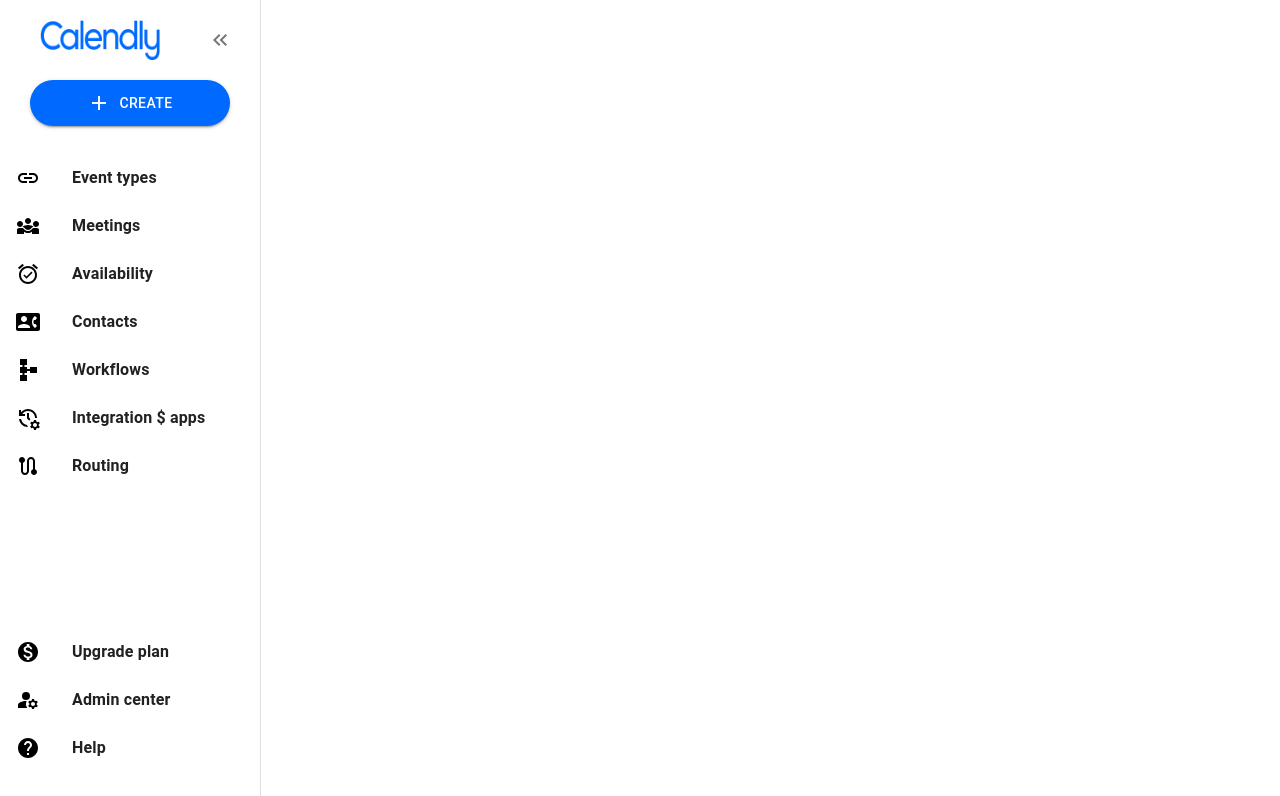
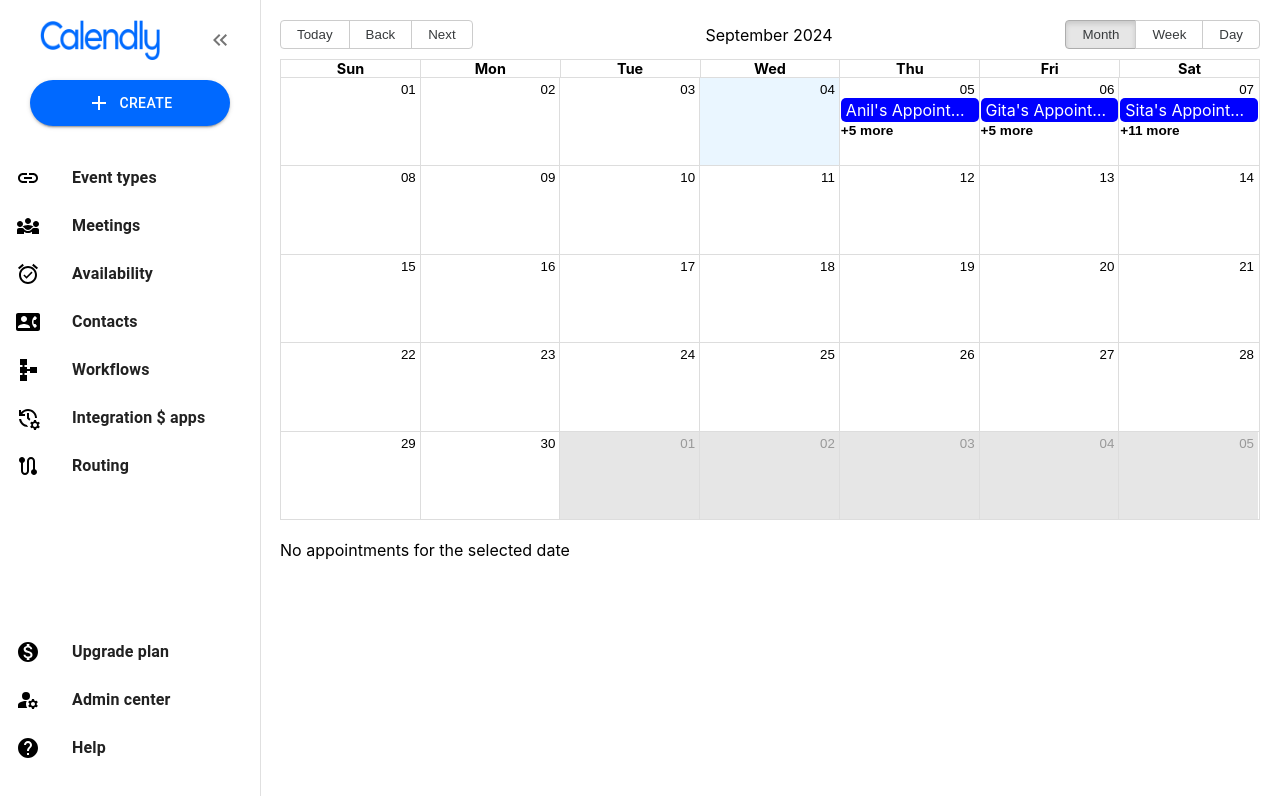
Before and after one commit to amitbanjarehub/AppointmentScheduling, a React (Create React App) app: page /event-calender in a window 1280 px wide. Shown: the top 796 px of the page. Built offline with nearby package versions, Linux system fonts and the light colour scheme.

Commit message:
avaibility work start

```diff
--- a/package.json
+++ b/package.json
@@ -5,6 +5,9 @@
   "dependencies": {
     "@emotion/react": "^11.13.3",
     "@emotion/styled": "^11.13.0",
+    "@fullcalendar/daygrid": "^6.1.15",
+    "@fullcalendar/react": "^6.1.15",
+    "@fullcalendar/timegrid": "^6.1.15",
     "@mui/icons-material": "^6.0.2",
     "@mui/lab": "^6.0.0-beta.8",
     "@mui/material": "^6.0.2",
@@ -17,7 +20,10 @@
     "@testing-library/user-event": "^13.5.0",
     "date-fns": "^3.6.0",
     "dayjs": "^1.11.13",
+    "moment": "^2.30.1",
+    "moment-timezone": "^0.5.45",
     "react": "^18.3.1",
+    "react-big-calendar": "^1.13.4",
     "react-dom": "^18.3.1",
     "react-icons": "^5.3.0",
     "react-redux": "^9.1.2",
--- a/src/MainApp.js
+++ b/src/MainApp.js
@@ -7,6 +7,7 @@
 import Sidebar from "./components/Sidebar";
 import Dashboard1 from "./components/Dashboard";
 import EventType from "./Pages/Events/EventType";
+import EventCalender from "./components/EventScheduleCalender/EventCalender";
 
 const MainApp = () => {
   return (
@@ -28,6 +29,7 @@
             <Route path="/orders" element={<Categories />} />
             <Route path="/customers" element={<Categories />} />
             <Route path="/settings" element={<Categories />} />
+            <Route path="/event-calender" element={<EventCalender />} />
           </Routes>
         </div>
       </div>
--- a/src/Pages/Dashboard/Dashboard.jsx
+++ b/src/Pages/Dashboard/Dashboard.jsx
@@ -14,6 +14,7 @@
 import SearchField from "../../components/SearchBox/SearchBox";
 import SettingsIcon from "@mui/icons-material/Settings";
 import ContentCopyIcon from "@mui/icons-material/ContentCopy";
+import EventCalender from "../../components/EventScheduleCalender/EventCalender";
 
 const Dashboard = () => {
   return (
@@ -156,6 +157,8 @@
           </Stack>
         </Box>
       </Card>
+
+      {/* <EventCalender /> */}
     </Stack>
   );
 };
--- /dev/null
+++ b/src/components/EventScheduleCalender/EventCalender.js
@@ -0,0 +1,197 @@
+import React, { useState } from "react";
+import { Calendar, momentLocalizer } from "react-big-calendar";
+import moment from "moment";
+import "react-big-calendar/lib/css/react-big-calendar.css";
+
+const localizer = momentLocalizer(moment);
+
+const EventCalender = () => {
+  const [selectedDateAppointments, setSelectedDateAppointments] = useState([]);
+
+  // Dynamic time slots array for admin
+  const timeSlotsArray = [
+    {
+      date: "2024-09-05",
+      minTime: "09:00",
+      maxTime: "17:00",
+      step: 15,
+      breakDuration: 15,
+    }, // 15 min step with 15 min break
+    {
+      date: "2024-09-06",
+      minTime: "09:00",
+      maxTime: "17:00",
+      step: 30,
+      breakDuration: 15,
+    }, // 30 min step with 15 min break
+    {
+      date: "2024-09-07",
+      minTime: "09:00",
+      maxTime: "17:00",
+      step: 60,
+      breakDuration: 15,
+    }, // 60 min step with 30 min break
+  ];
+
+  // Appointment array with name, date, and time
+  const appointmentsArray = [
+    { name: "Anil", date: "2024-09-05", time: "10:15" },
+    { name: "Anita", date: "2024-09-05", time: "11:30" },
+    { name: "Ramesh", date: "2024-09-05", time: "14:45" },
+    { name: "Gita", date: "2024-09-06", time: "09:30" },
+    { name: "Babita", date: "2024-09-06", time: "13:30" },
+    { name: "Laura", date: "2024-09-06", time: "15:30" },
+    { name: "Sita", date: "2024-09-07", time: "10:00" },
+    { name: "John", date: "2024-09-07", time: "12:30" },
+    { name: "Rahul", date: "2024-09-07", time: "13:30" },
+    { name: "Priya", date: "2024-09-07", time: "15:00" },
+    { name: "Rohan", date: "2024-09-07", time: "11:00" },
+    { name: "Kiran", date: "2024-09-07", time: "16:00" },
+  ];
+
+  // Function to get the dynamic time slots based on the selected date
+  const getTimeSlotForDate = (date) => {
+    const foundSlot = timeSlotsArray.find((slot) =>
+      moment(date).isSame(slot.date, "day")
+    );
+
+    if (foundSlot) {
+      const minTime = new Date();
+      const [minHour, minMinute] = foundSlot.minTime.split(":");
+      minTime.setHours(minHour, minMinute, 0);
+
+      const maxTime = new Date();
+      const [maxHour, maxMinute] = foundSlot.maxTime.split(":");
+      maxTime.setHours(maxHour, maxMinute, 0);
+
+      return {
+        minTime,
+        maxTime,
+        step: foundSlot.step,
+        breakDuration: foundSlot.breakDuration,
+      };
+    } else {
+      const minTime = new Date();
+      minTime.setHours(9, 0, 0);
+
+      const maxTime = new Date();
+      maxTime.setHours(17, 0, 0);
+
+      return { minTime, maxTime, step: 15, breakDuration: 15 }; // Default 15 minute step with 15 minute break
+    }
+  };
+
+  // Convert appointments to events based on admin time slot step
+  const getAppointmentsAsEvents = () => {
+    return appointmentsArray.flatMap((appointment) => {
+      const { step, breakDuration } = getTimeSlotForDate(appointment.date);
+      const start = moment(
+        `${appointment.date} ${appointment.time}`,
+        "YYYY-MM-DD HH:mm"
+      ).toDate();
+      const end = moment(start).add(step, "minutes").toDate(); // Adjust appointment length as per the admin's time slot step
+
+      // Create break time after appointment
+      const breakStart = end;
+      const breakEnd = moment(breakStart)
+        .add(breakDuration, "minutes")
+        .toDate();
+
+      return [
+        {
+          title: `${appointment.name}'s Appointment`,
+          start,
+          end,
+        },
+        {
+          title: "Break Time",
+          start: breakStart,
+          end: breakEnd,
+          allDay: false,
+          isBreak: true,
+        },
+      ];
+    });
+  };
+
+  const [calendarEvents, setCalendarEvents] = useState(
+    getAppointmentsAsEvents()
+  );
+
+  // Get dynamic time slots for the current day
+  const { minTime, maxTime, step } = getTimeSlotForDate(new Date());
+
+  // Function to handle date selection and display appointments
+  const handleDateClick = (slotInfo) => {
+    const selectedDate = moment(slotInfo.start).format("YYYY-MM-DD");
+    const appointmentsForSelectedDate = appointmentsArray.filter(
+      (appointment) => moment(appointment.date).isSame(selectedDate, "day")
+    );
+    setSelectedDateAppointments(appointmentsForSelectedDate);
+  };
+
+  return (
+    <div>
+      <Calendar
+        localizer={localizer}
+        events={calendarEvents} // Use the dynamic events array
+        startAccessor="start"
+        endAccessor="end"
+        style={{ height: 500 }}
+        views={["month", "week", "day"]}
+        step={step}
+        timeslots={1}
+        defaultView="month" // Set default view to 'month'
+        min={minTime}
+        max={maxTime}
+        selectable={true}
+        onSelectSlot={handleDateClick} // Handle date click
+        eventPropGetter={(event) => {
+          const backgroundColor = event.isBreak ? "green" : "blue"; // Green for break time, blue for appointments
+          return { style: { backgroundColor, color: "white" } }; // White text color for visibility
+        }}
+      />
+      <div style={{ marginTop: "20px" }}>
+        {selectedDateAppointments.length > 0 ? (
+          <table border="1" cellPadding="10">
+            <thead>
+              <tr>
+                <th>User Name</th>
+                <th>Start Time</th>
+                <th>End Time</th>
+                <th>Break Time</th>
+              </tr>
+            </thead>
+            <tbody>
+              {selectedDateAppointments.map((appointment, index) => {
+                const { step, breakDuration } = getTimeSlotForDate(
+                  appointment.date
+                );
+                const start = moment(
+                  `${appointment.date} ${appointment.time}`,
+                  "YYYY-MM-DD HH:mm"
+                );
+                const end = moment(start).add(step, "minutes");
+                const breakEnd = moment(end).add(breakDuration, "minutes");
+                return (
+                  <tr key={index}>
+                    <td>{appointment.name}</td>
+                    <td>{start.format("HH:mm")}</td>
+                    <td>{end.format("HH:mm")}</td>
+                    <td>
+                      {end.format("HH:mm")} - {breakEnd.format("HH:mm")}
+                    </td>
+                  </tr>
+                );
+              })}
+            </tbody>
+          </table>
+        ) : (
+          <p>No appointments for the selected date</p>
+        )}
+      </div>
+    </div>
+  );
+};
+
+export default EventCalender;
```
Also changed, not shown: src/components/datbaseStructure.json (added, +62 -0 lines), 1 other file (tests, documents, lock files or other folders).
